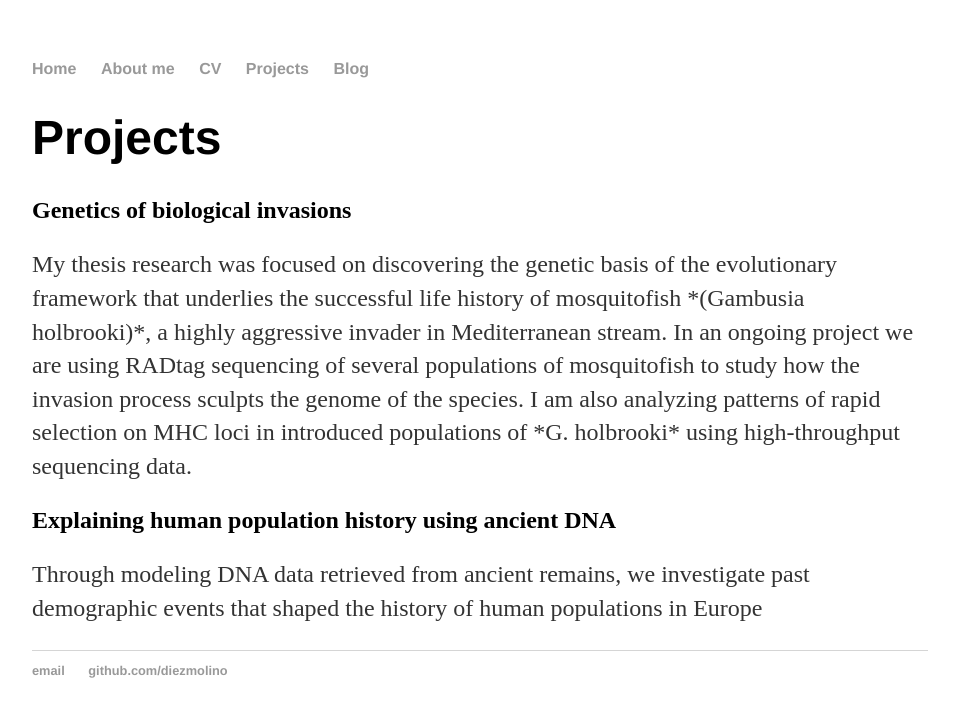
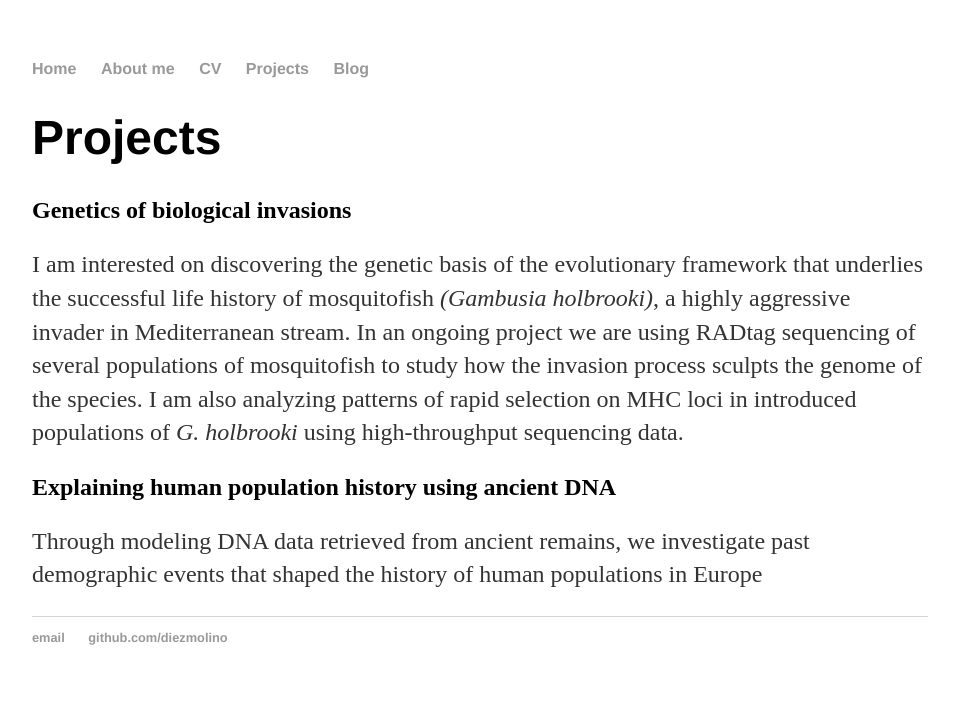
Before and after one commit to DiezMolino/diezmolino.github.io, a Jekyll site: the page projects/index.html, which Jekyll copies as it is, in a window 1280 px wide. Shown: the top 717 px of the page, without its empty margins (160-1113 px from the left). Built offline with Jekyll 4.4.1, drawn with Linux system fonts in a browser that asks for light colours.

Commit message:
Update index.html

```diff
--- a/projects/index.html
+++ b/projects/index.html
@@ -20,7 +20,7 @@
         		<h1>Projects</h1>
 
 <h2>Genetics of biological invasions</h2>
-<p>My thesis research was focused on discovering the genetic basis of the evolutionary framework that underlies the successful life history of mosquitofish *(Gambusia holbrooki)*, a highly aggressive invader in Mediterranean stream. In an ongoing project we are using RADtag sequencing of several populations of mosquitofish to study how the invasion process sculpts the genome of the species. I am also analyzing patterns of rapid selection on MHC loci in introduced populations of *G. holbrooki* using high-throughput sequencing data.</p>
+<p>I am interested on discovering the genetic basis of the evolutionary framework that underlies the successful life history of mosquitofish <i>(Gambusia holbrooki)</i>, a highly aggressive invader in Mediterranean stream. In an ongoing project we are using RADtag sequencing of several populations of mosquitofish to study how the invasion process sculpts the genome of the species. I am also analyzing patterns of rapid selection on MHC loci in introduced populations of <i>G. holbrooki</i> using high-throughput sequencing data.</p>
 
 <h2>Explaining human population history using ancient DNA </h2>
 <p>Through modeling DNA data retrieved from ancient remains, we investigate past demographic events that shaped the history of human populations in Europe</p>
```
